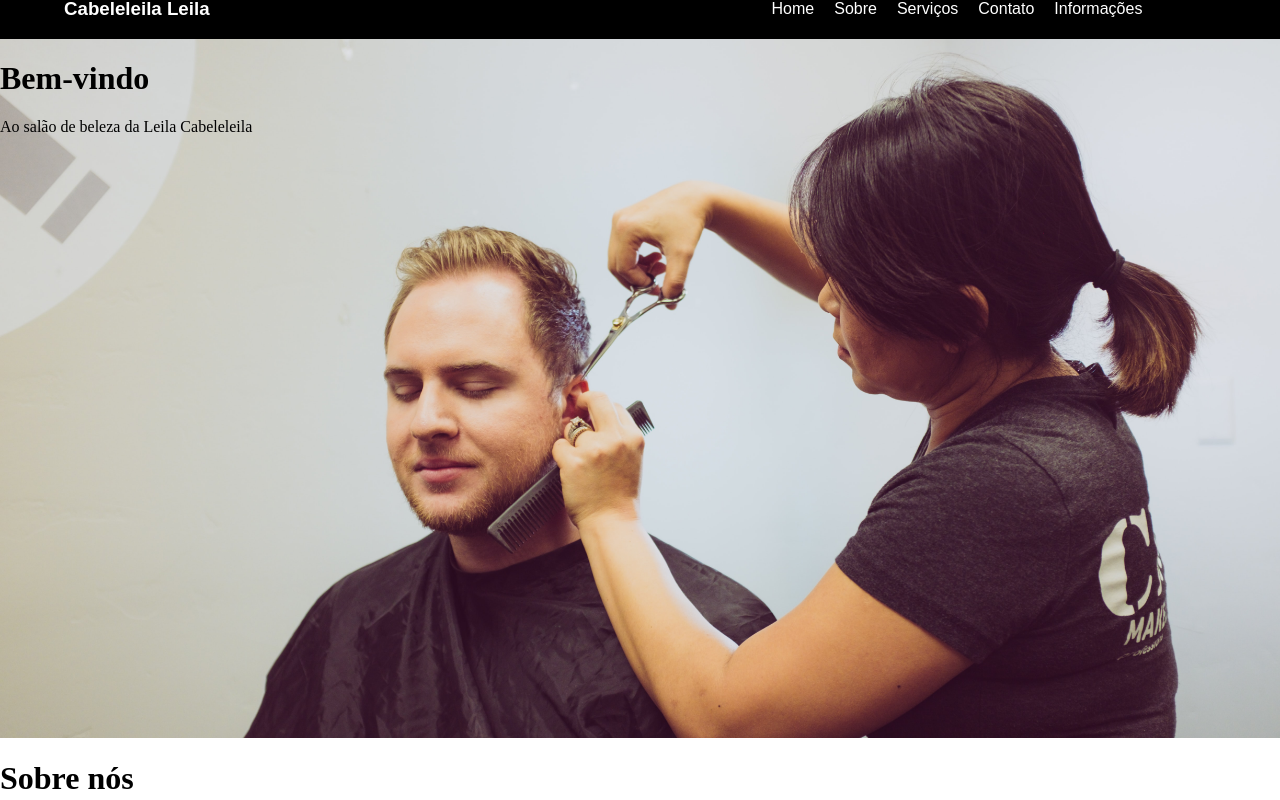
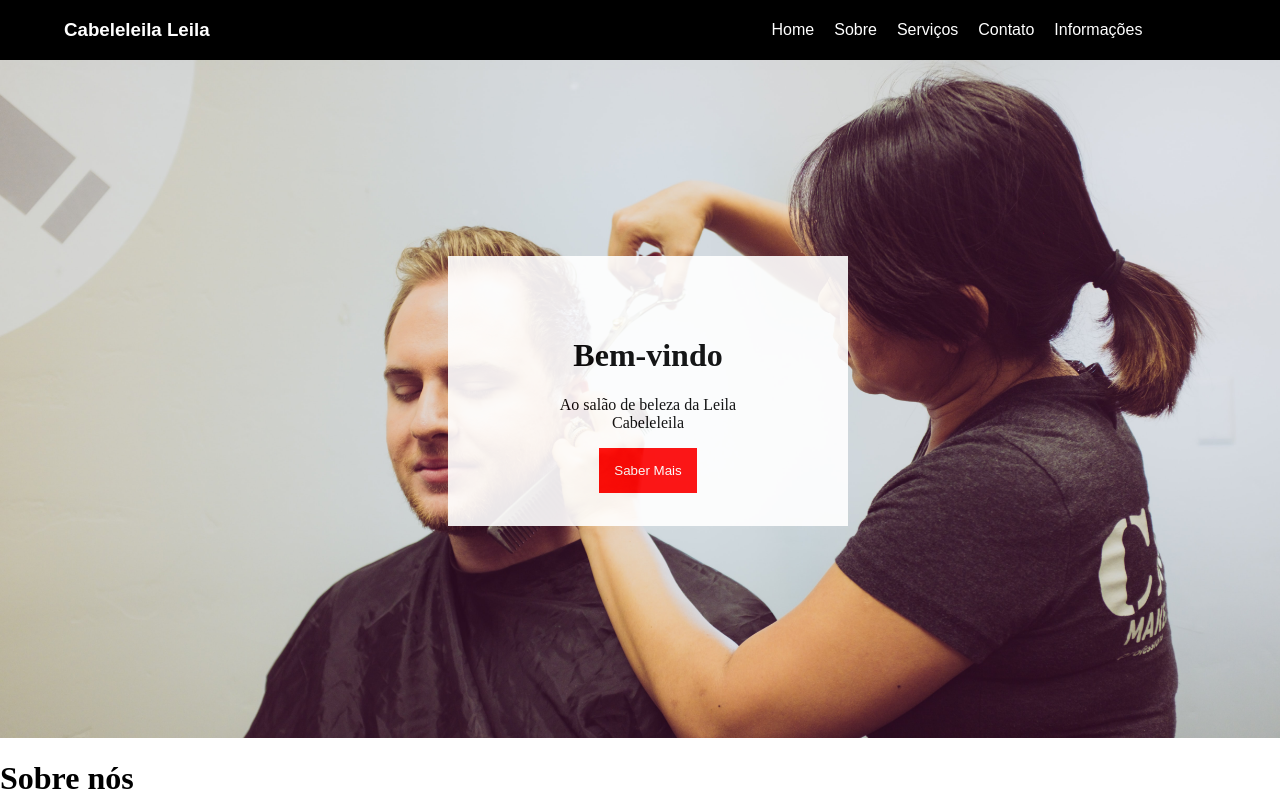
Before and after one commit to PauloIletski/cabeleleila-leila, a plain HTML site: page index.html in a window 1280 px wide. Shown: the top 800 px of the page. Drawn offline with Linux system fonts and the light colour scheme.

Commit message:
inserçao do painel com imagem

```diff
--- a/index.html
+++ b/index.html
@@ -25,9 +25,11 @@
   <session id="home">
 
     <div id="info-home" class="infoHome">
-      <h1 id="titulo">Bem-vindo</h1>
-      <p>Ao salão de beleza da Leila Cabeleleila</p>
-      <div id="chamada-para-acao"></div>
+      <div id="chamada-para-acao" class="chamadaAcao">
+        <h1 id="titulo">Bem-vindo</h1>
+        <p>Ao salão de beleza da Leila Cabeleleila</p>
+        <button id="saber-mais" class="btn-sabermais">Saber Mais</button>
+      </div>
     </div>
 
 
@@ -42,6 +44,9 @@
           quem é amistosis quis leo. Admodum accumsan disputationi eu sit. Vide electram sadipscing et per. Posuere
           libero varius. Nullam a nisl ut ante blandit hendrerit. Aenean sit amet nisi.</p>
       </div>
+    </div>
+    <div id='background' class="">
+
     </div>
     <div id="video-institucional">
       <iframe id="video"></iframe>
--- a/styles/style.css
+++ b/styles/style.css
@@ -15,7 +15,7 @@ body{
   align-items: center;
   width: 100%;
   height: 60px;
-  margin-top: -21px;
+  margin-top: 0px;
 
 }
 
@@ -52,8 +52,28 @@ li a:hover{
   padding-top: 3%;
   width: 100%;
   height: 700px;
+  background-color: #ffffff;
   background-image:url("../assets/cabelos-banner.jpg");
   background-repeat: no-repeat;
   background-clip: content-box;
   background-size: cover;
+
 }
+
+.chamadaAcao{
+  padding: /*topo*/60px /*esquerda*/100px /*base*/ 60px /*direita*/100px;
+  text-align: center;
+  background-color: #ffffff;
+  width: 200px;
+  height: 150px;
+  margin-top: 17%;
+  margin-left: 35%;
+  opacity: 0.9;
+}
+
+.btn-sabermais{
+    border-style: none;
+    padding: 15px;
+    background-color: red;
+    color: white;
+}
```
